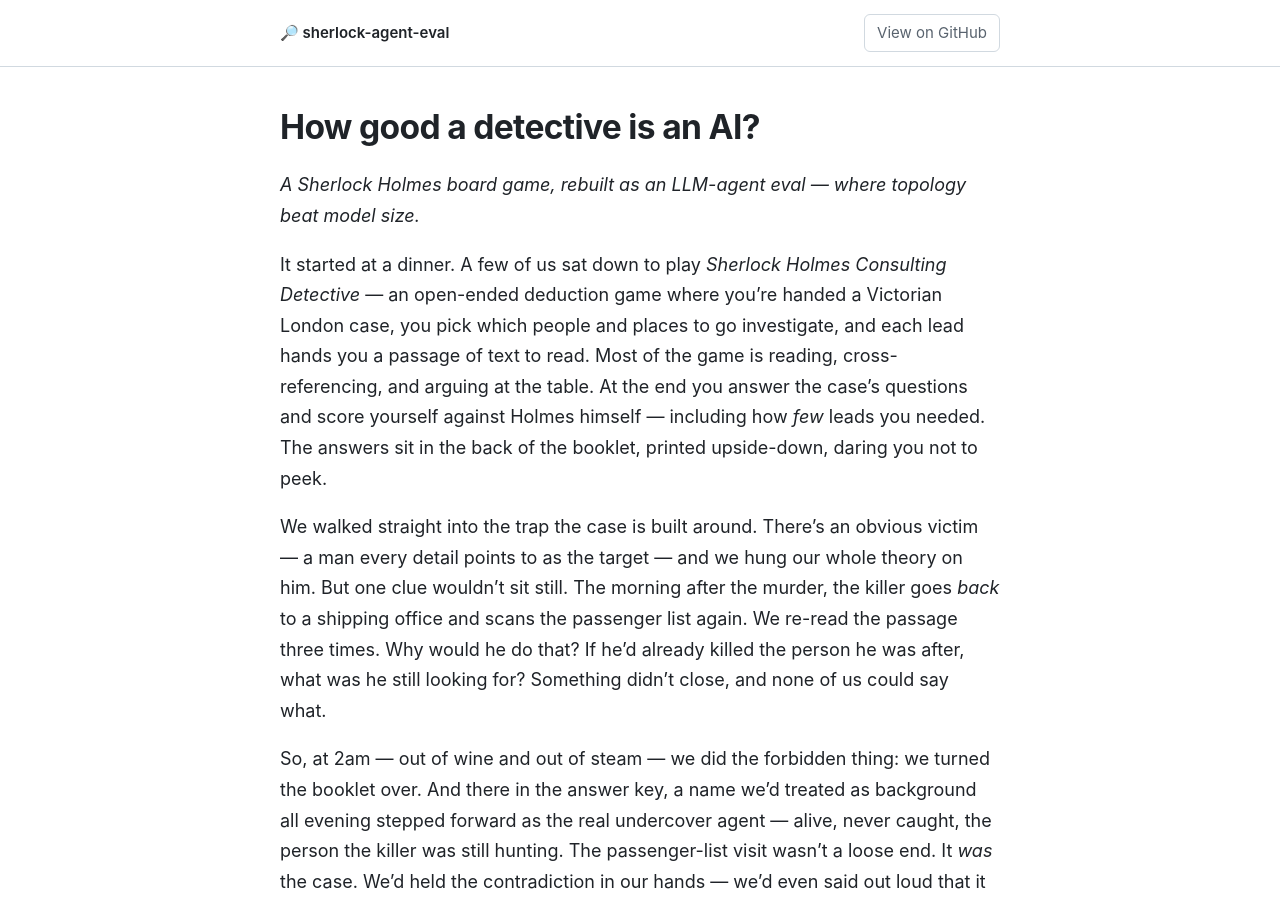
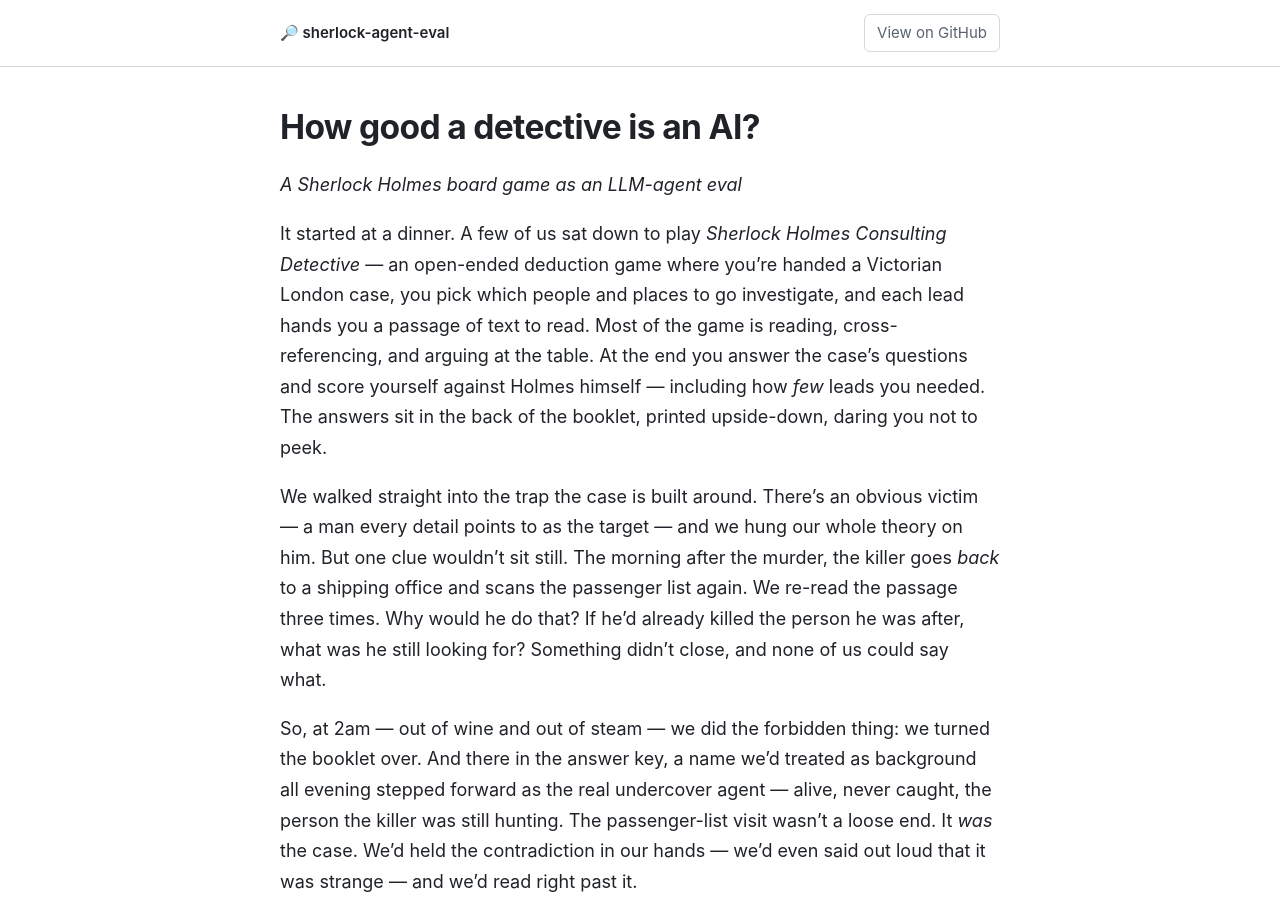
Before and after one commit to alexweil/sherlock-agent-eval, a Jekyll site: the page built from docs/index.md, in a window 1280 px wide and 900 px high. Built offline with Jekyll 4.4.1, drawn with Linux system fonts in a browser that asks for light colours.

Commit message:
docs: acortar el dek bajo el título
Espeja el repo fuente. La meta description (frontmatter) mantiene la versión
larga para la card social.

Co-Authored-By: Claude Opus 4.8 (1M context) <noreply@anthropic.com>

```diff
--- a/docs/index.md
+++ b/docs/index.md
@@ -5,7 +5,7 @@ description: "A Sherlock Holmes board game, rebuilt as an LLM-agent eval — whe
 
 # How good a detective is an AI?
 
-*A Sherlock Holmes board game, rebuilt as an LLM-agent eval — where topology beat model size.*
+*A Sherlock Holmes board game as an LLM-agent eval*
 
 It started at a dinner. A few of us sat down to play *Sherlock Holmes Consulting Detective* — an open-ended deduction game where you're handed a Victorian London case, you pick which people and places to go investigate, and each lead hands you a passage of text to read. Most of the game is reading, cross-referencing, and arguing at the table. At the end you answer the case's questions and score yourself against Holmes himself — including how *few* leads you needed. The answers sit in the back of the booklet, printed upside-down, daring you not to peek.
 
```
